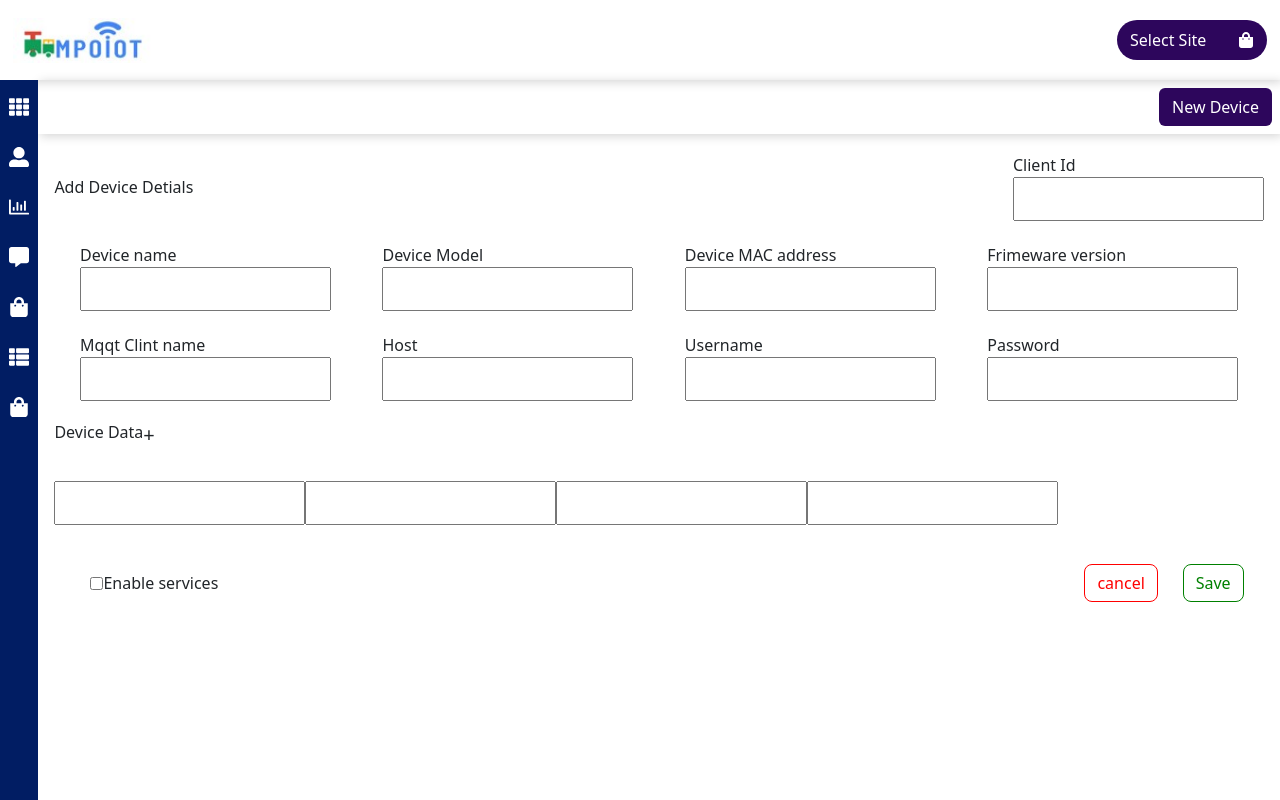
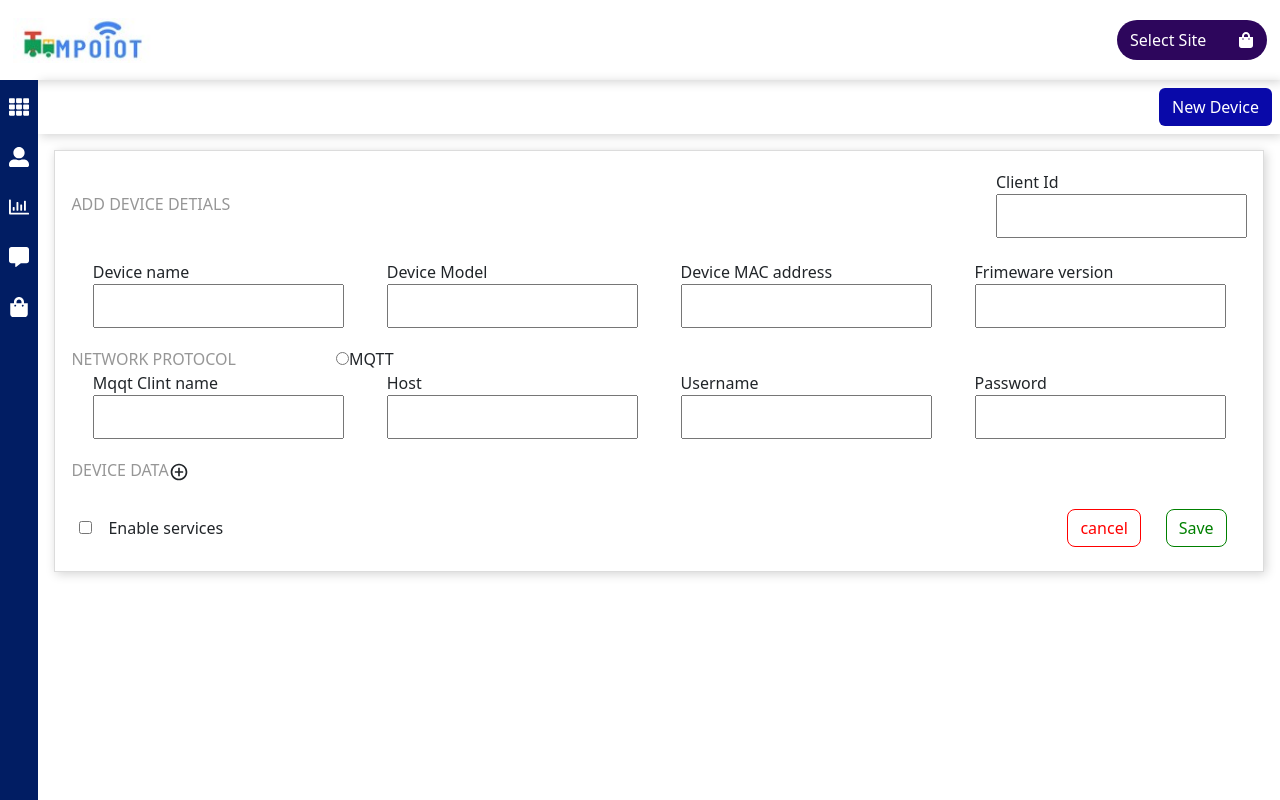
Before and after one commit to ManikandanS8377/TempoIoT, a React (Create React App) app in the folder tempo/: page /Add_device in a window 1280 px wide. Built offline with nearby package versions, Linux system fonts and the light colour scheme.

Commit message:
Ui Development

```diff
--- a/tempo/src/assets/style/App.css
+++ b/tempo/src/assets/style/App.css
@@ -18,6 +18,18 @@
     display: flex;
 }
 
+.light-grey {
+    color: var(--LIGHT_GREY_COLOR);
+}
+
+.uppercase {
+    text-transform: uppercase;
+}
+
+
+
+
+/* design */
 .container-slidebar {
     display: flex;
 }
@@ -38,7 +50,6 @@ main {
     align-items: center;
 }
 
-
 /* slidebar hover */
 .icon {
     position: relative;
@@ -53,6 +64,7 @@ main {
     min-width: 160px;
     box-shadow: 0px 8px 16px 0px rgba(0, 0, 0, 0.2);
     z-index: 1;
+    transition-duration: 5s;
 }
 
 .dropdown-content a {
@@ -450,7 +462,7 @@ main {
 }
 
 .new_device .theme-btn {
-    background-color: var(--TOP_NAVBAR_BTN_CLR);
+    background-color: var(--THEME_SEC_COLOR);
     color: var(--INNER_COLOUR);
 }
 
@@ -461,7 +473,17 @@ main {
 
 .row_three {
     display: flex;
+    flex-direction: column;
+}
+
+.mqtt_protocol {
+    gap: 100px;
+    justify-content: start;
+}
+
+.sub_row_three {
     justify-content: space-around;
+    width: 100%;
 }
 
 .row_five {
@@ -471,13 +493,12 @@ main {
 
 .row_one,
 .row_two,
-.row_three,
 .row_five {
     height: 90px;
     align-items: center;
 }
 
-.inputbox{
+.inputbox {
     display: flex;
     flex-direction: column;
 }
@@ -485,21 +506,55 @@ main {
 input {
     padding: 0.5rem;
 }
-.check_box{
+
+.check_boxses {
     display: flex;
     justify-content: center;
     align-items: center;
-    width: 200px;
 }
-.operating_buttons{
+
+.Enable_services {
+    display: flex;
+    justify-content: center;
+    align-items: center;
+    padding-left: 1rem;
+}
+
+.operating_buttons {
     justify-content: space-between;
 }
-.save_cancel_btn{
+
+.save_cancel_btn {
     justify-content: space-around;
     padding: 0.5rem;
     width: 200px;
 }
-.client_id{
+
+.client_id {
     display: flex;
     flex-direction: column;
 }
+
+.add_button {
+    background-color: var(--THEME_SEC_COLOR);
+    color: var(--INNER_COLOUR);
+}
+
+.row_four {
+    /* justify-content: center; */
+    align-items: center;
+}
+
+.add_device_container {
+    /* border: 1px solid; */
+    padding: 1rem;
+}
+.new_device_content{
+    border: 1px solid rgba(128, 128, 128, 0.276);
+    box-shadow: var(--BOX-SHADOW);
+}
+
+/* .add_device_container{
+    border: 1px solid;
+    padding: 1rem;
+} */
--- a/tempo/src/assets/style/cofig.css
+++ b/tempo/src/assets/style/cofig.css
@@ -2,7 +2,9 @@
     --THEME_COLOUR: #011D63;
     --INNER_COLOUR: #ffffff;
     --COLOR_BEFORE_HOVER:#154fdf;
+    --THEME_SEC_COLOR:rgb(9, 9, 169);
     --TOP_NAVBAR_BTN_CLR:#2D065C;
     --BOX-SHADOW:2px 2px 10px rgba(0, 0, 0, 0.178);
     --FONT_COLOR: black;
+    --LIGHT_GREY_COLOR:rgba(128, 128, 128, 0.829); /*.light-grey */
   }
--- a/tempo/src/components/Sidebar.jsx
+++ b/tempo/src/components/Sidebar.jsx
@@ -19,57 +19,45 @@ const Sidebar = ({ children }) => {
         {
             path: "/",
             name: "Dashboard",
-            icon: <FaTh />
+            icon: <FaTh />,
+            links: ['Dashboard']
         },
         {
             path: "/about",
             name: "About",
-            icon: <FaUserAlt />
+            icon: <FaUserAlt />,
+            links: ['Mangement', 'Assert', 'Alert','Device','Site','User']
         },
         {
             path: "/analytics",
             name: "Analytics",
-            icon: <FaRegChartBar />
-        },
-        {
-            path: "/comment",
-            name: "Comment",
-            icon: <FaCommentAlt />
-        },
-        {
-            path: "/product",
-            name: "Product",
-            icon: <FaShoppingBag />
+            icon: <FaRegChartBar />,
+            links: ['Configuraation', 'Alert','Modbus Slave','Modbus Master']
         },
         {
             path: "/Device",
-            name: "Device",
-            icon: <FaThList />
-        },{
-            path : "/Add_device",
-            name : "Add Devive",
-            icon : <FaShoppingBag/>
-        }
+            name: "Comment",
+            icon: <FaCommentAlt />,
+            links: ['Upgradation', 'Frimware']
+        },
+        {
+            path: "/Add_device",
+            name: "Product",
+            icon: <FaShoppingBag />,
+            links: ['Log Mantainance', 'Event', 'Device Connection','Real Data']
+        },
+        // {
+        //     path: "/comment",
+        //     name: "Device",
+        //     icon: <FaThList />,
+        //     links: ['Link 1', 'Link 2', 'Link 3']
+        // }, {
+        //     path: "/product",
+        //     name: "Add Devive",
+        //     icon: <FaShoppingBag />,
+        //     links: ['Link 1', 'Link 2', 'Link 3']
+        // }
     ];
-
-    menuItem.map((item, index) => {
-        let dropdownContent;
-        if (item.name === 'dashboard') {
-            dropdownContent = (
-                <div className="dropdown-content" style={{ display: 'none' }}>
-                    <a href="#">Link 1</a>
-                </div>
-            );
-        } else {
-            dropdownContent = (
-                <div className="dropdown-content" style={{ display: 'none' }}>
-                    <a href="#">Link 1</a>
-                    <a href="#">Link 2</a>
-                    <a href="#">Link 3</a>
-                </div>
-            );
-        }
-    });
 
     return (
         <div className="container-slidebar">
@@ -86,18 +74,24 @@ const Sidebar = ({ children }) => {
                             }}
                             onMouseLeave={() => { // add mouse leave event handler
                                 const dropdownContent = document.getElementsByClassName('dropdown-content')[index];
-                                dropdownContent.style.display = 'none';
+                                dropdownContent.style.transition = 'opacity 0.5s ease-in';
+                                setTimeout(() => {
+                                    dropdownContent.style.display = 'none';
+                                  }, 80);
                             }}
                         >
                             <div className="icon">{item.icon}</div>
                             <div className="dropdown-content" style={{ display: 'none' }}>
-                                <a href="#">Link 1</a>
-                                <a href="#">Link 2</a>
-                                <a href="#">Link 3</a>
+                                {item.links.map((link, i) => (
+                                    <a key={i} href="#">{link}</a>
+                                ))}
                             </div>
+
                         </NavLink>
+
                     ))
                 }
+
             </div>
 
 
--- a/tempo/src/index.js
+++ b/tempo/src/index.js
@@ -11,6 +11,7 @@ ReactDOM.render(
     <TopNavbar />
     {/* Conent Division */}
     <App />
+    {/* <Add_new_div /> */}
 
   </React.StrictMode>,
   document.getElementById('root')
--- a/tempo/src/pages/Add_device.jsx
+++ b/tempo/src/pages/Add_device.jsx
@@ -1,13 +1,42 @@
 import React from "react";
+import { useState } from "react";
+// import add_new_div from "../Functions/Add_new_div";
+import {
+    RiAddCircleLine
+} from "react-icons/ri";
+
 const Add_device = () => {
+    const [divs, setDivs] = useState([]);
+
+    const handleButtonClick = () => {
+        const newDivs = [...divs];
+        newDivs.push(
+            <div className="row_five padding-loc display-flex">
+                <div className="inputbox">
+                    <input type="text" />
+                </div>
+                <div className="inputbox">
+                    <input type="text" />
+                </div>
+                <div className="inputbox">
+                    <input type="checkbox" />
+                </div>
+                <div className="inputbox">
+                    <input className="btn-loc add_button" type="button" value="Add" />
+                </div>
+            </div>
+        );
+        setDivs(newDivs);
+    };
     return (
         <div className='Add_device'>
             <div className="new_device box-shadow">
                 <button className="btn theme-btn">New Device</button>
             </div>
+            <div className="add_device_container">
                 <div className="new_device_content">
                     <div className="row_one">
-                    <div className="adding_new_device">Add Device Detials </div>
+                        <div className="adding_new_device light-grey uppercase">Add Device Detials </div>
                         <div className="client_id">
                             <label htmlFor="device_id">Client Id</label>
                             <input type="text" id="device_id" />
@@ -32,7 +61,12 @@ const Add_device = () => {
                         </div>
                     </div>
                     <div className="row_three padding-loc">
-                    <div className="inputbox">
+                        <div className="mqtt_protocol display-flex">
+                            <div className="network_protocol light-grey uppercase">Network Protocol</div>
+                            <div className="mqtt_type uppercase"><input type="radio" />Mqtt</div>
+                        </div>
+                        <div className="sub_row_three display-flex">
+                            <div className="inputbox display-flex">
                                 <label htmlFor="">Mqqt Clint name</label>
                                 <input type="text" />
                             </div>
@@ -49,31 +83,25 @@ const Add_device = () => {
                                 <input type="text" />
                             </div>
                         </div>
+                    </div>
                     <div className="row_four padding-loc display-flex">
-                    <div className="device_data">Device Data</div>
-                    <div className="icon">+</div>
+                        <div className="device_data light-grey uppercase">Device Data</div>
+                        <div className="icon"><RiAddCircleLine onClick={handleButtonClick} /></div>
                     </div>
-                <div className="row_five padding-loc display-flex">
-                    <div className="inputbox">
-                        <input type="text" />
+
+                    {divs}
+
+                    <div className="operating_buttons display-flex padding-loc">
+                        <div className="check_boxses padding-loc">
+                            <div className="check_box">
+                                <input type="checkbox" className="check_box_input" />
                             </div>
-                    <div className="inputbox">
-                        <input type="text" />
-                    </div>
-                    <div className="inputbox">
-                        <input type="text" />
-                    </div>
-                    <div className="inputbox">
-                        <input type="text" />
-                    </div>
-                </div>
-                <div className="operating_buttons display-flex padding-loc">
-                    <div className="check_box padding-loc">
-                        <input type="checkbox" className="check_box_input" />Enable services
+                            <div className="Enable_services">Enable services</div>
                         </div>
                         <div className="save_cancel_btn display-flex">
                             <button className="btn-loc inactive-loc">cancel</button>
                             <button className="btn-loc active-loc">Save</button>
+                        </div>
                     </div>
                 </div>
             </div>
```
Lines whose indentation alone changed are shown as unchanged.
